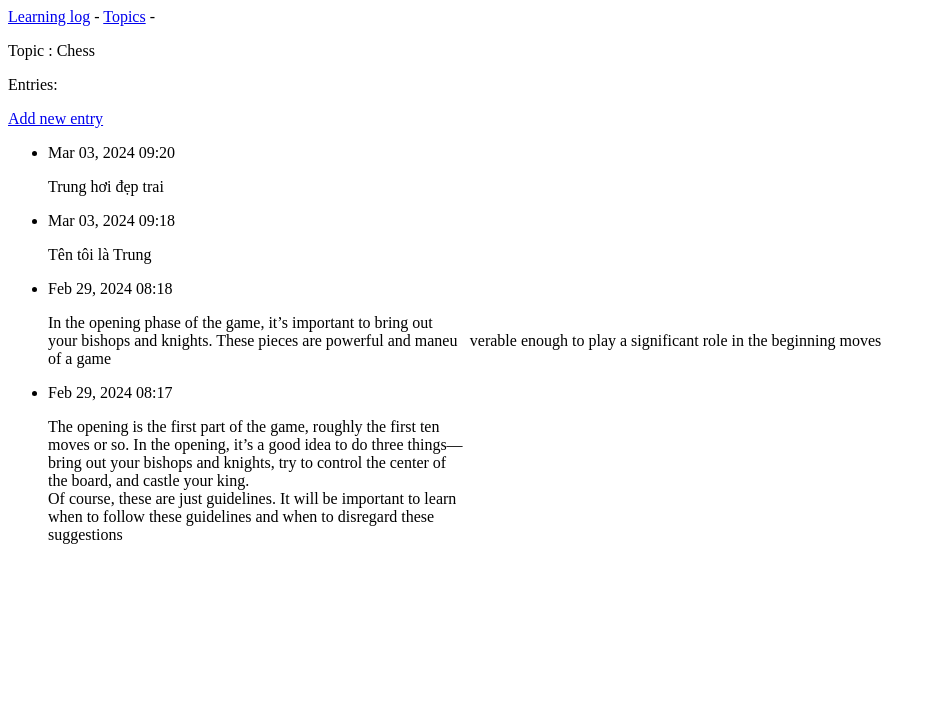
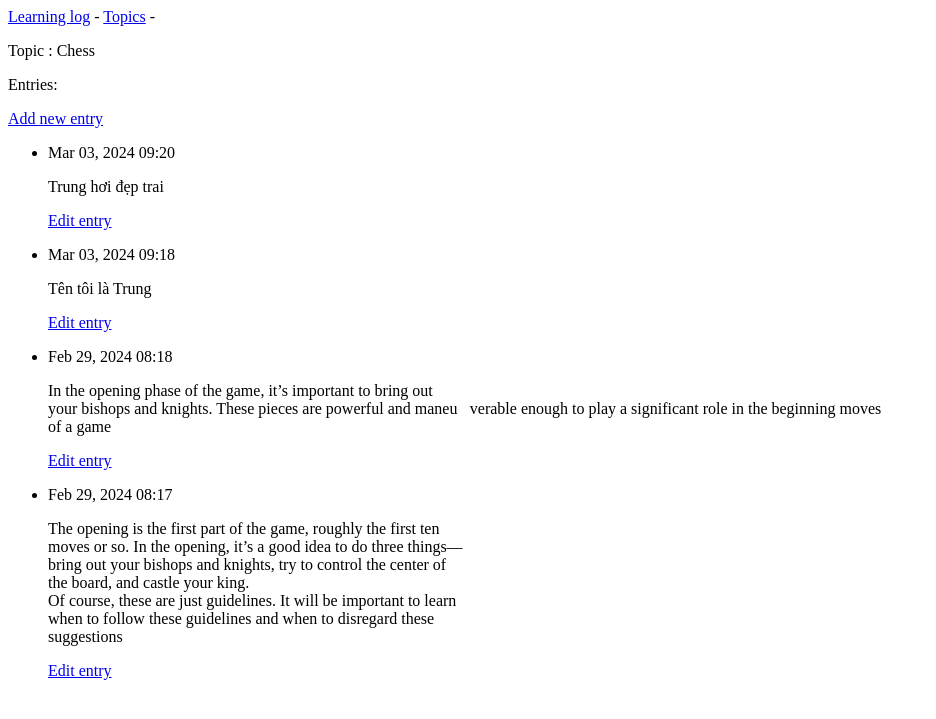
Before and after one commit to trungviet17/Learning_Log, a Django app: page /topics/1/ in a window 1280 px wide. Shown: the top 719 px of the page, without its empty margins (0-936 px from the left). Run offline with Django 3.2, Linux system fonts and the light colour scheme; data comes from the database, SQL or seed files in the repository; both versions use the stored data as it was after the commit.

Commit message:
update edit function

```diff
--- a/learning_logs/templates/learning_logs/topic.html
+++ b/learning_logs/templates/learning_logs/topic.html
@@ -17,6 +17,9 @@
                 <p>{{ entry.date_added|date:"M d, Y H:i" }}</p>
                 <!-- linebreak ensure that long text showing a block of uninterrupted text -->
                 <p> {{ entry.text|linebreaks }} </p>
+                <p>
+                    <a  href="{% url 'learning_logs:edit_entry' entry.id %}">Edit entry</a>
+                </p>
             </li>
         {% empty %}
             <li>There are no entries for this topic yet.</li>
--- a/learning_logs/urls.py
+++ b/learning_logs/urls.py
@@ -24,4 +24,7 @@ urlpatterns = [
     path('new_topic/', views.new_topic, name = 'new_topic'),
     # id is a number matching the  topic id
     path('new_entry/<int:topic_id>/', views.new_entry, name = 'new_entry'),
+
+    # Page for editing an entry
+    path('edit_entry/<int:entry_id>/', views.edit_entry, name = 'edit_entry'),
 ]
--- a/learning_logs/views.py
+++ b/learning_logs/views.py
@@ -6,7 +6,7 @@
 from django.shortcuts import render, redirect
 
 # import topic trong model
-from .models import Topic
+from .models import Topic, Entry
 
 from .forms import TopicForm, EntryForm
 # Create your views here.
@@ -68,6 +68,8 @@ def new_topic(request)  :
     context = {'form' : form }
     return render(request, 'learning_logs/new_topic.html', context)
 
+
+
 def new_entry(request, topic_id):
     """Add new entry for a particular topic"""
 
@@ -90,3 +92,25 @@ def new_entry(request, topic_id):
 
     context = {"topic": topic ,'form' : form}
     return render(request, 'learning_logs/new_entry.html', context=context)
+
+
+"""
+- GET request: Return a form for editing the entry
+- POST request: saves the modifiled text into the database
+"""
+def edit_entry(request, entry_id) :
+    """Edit an existing entry"""
+    entry = Entry.objects.get(id = entry_id)
+    topic = entry.topic
+
+    if request.method != 'POST':
+        # create a form instance based on the information associated with the existing entry object
+        form = EntryForm(instance=entry)
+    else :
+        # update data  in the database
+        form = EntryForm(instance= entry, data =  request.POST)
+        if form.is_valid():
+            form.save()
+            return redirect('learning_logs:topic', topic_id = topic.id )
+    context = {'entry': entry, 'topic': topic, 'form': form}
+    return render(request,'learning_logs/edit_entry.html', context)
```
Also changed, not shown: learning_logs/templates/learning_logs/edit_entry.html (added, +16 -0 lines), db.sqlite3.
